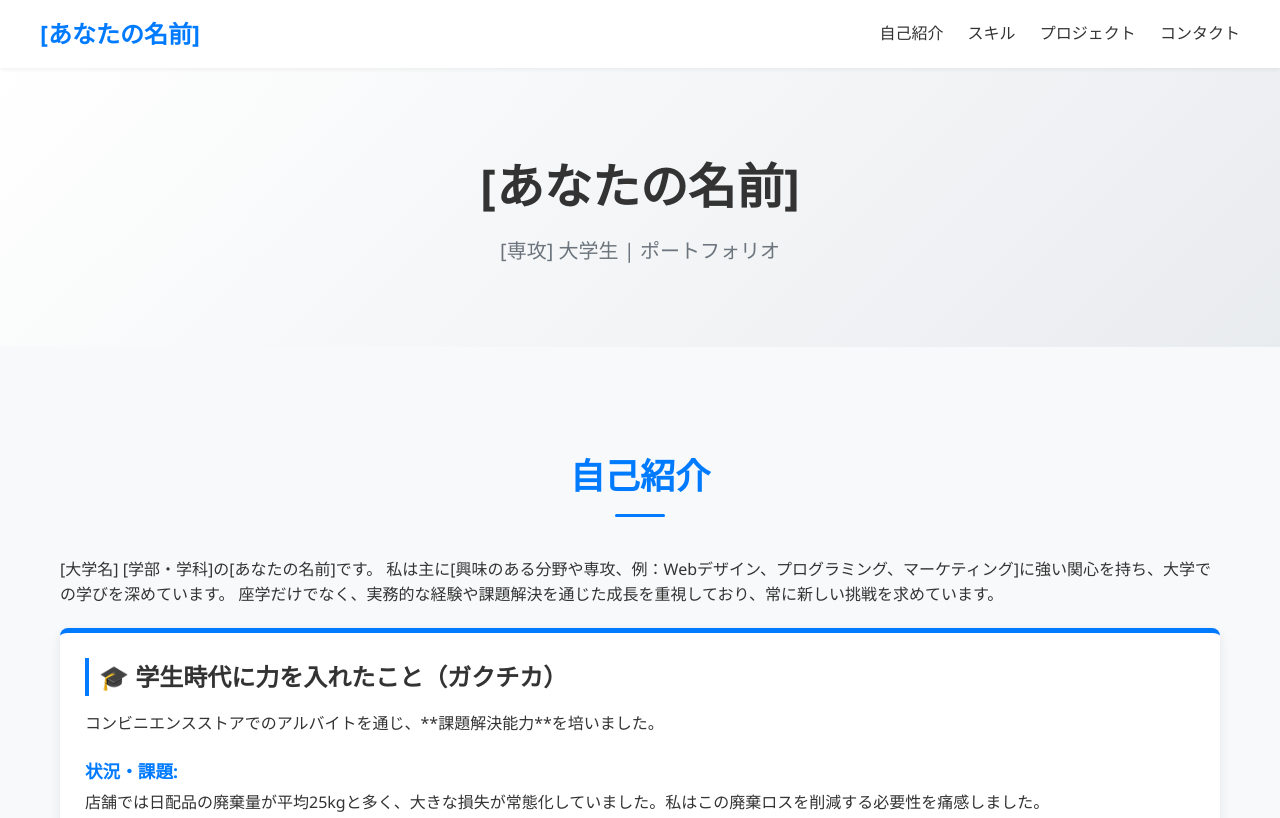
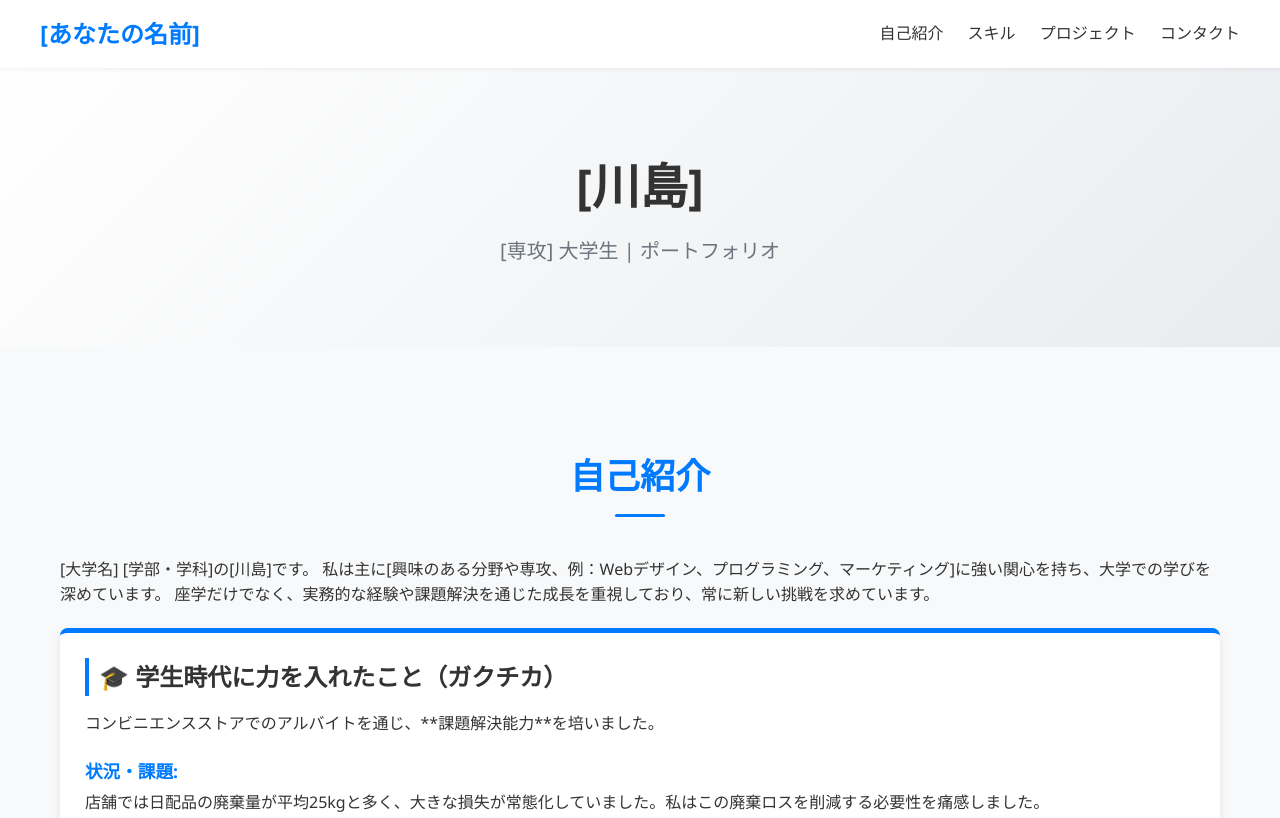
Before and after one commit to hio2933/portfolio, a plain HTML site: page index.html in a window 1280 px wide. Shown: the top 818 px of the page. Drawn offline with Linux system fonts and the light colour scheme.

Commit message:
Update index.html

```diff
--- a/index.html
+++ b/index.html
@@ -272,7 +272,7 @@
 
     <section id="hero" class="hero">
         <div class="container">
-            <h1>[あなたの名前]</h1>
+            <h1>[川島]</h1>
             <p>[専攻] 大学生 | ポートフォリオ</p>
         </div>
     </section>
@@ -283,7 +283,7 @@
             <div class="profile-content">
                 <div class="profile-text">
                     <p>
-                        [大学名] [学部・学科]の[あなたの名前]です。
+                        [大学名] [学部・学科]の[川島]です。
                         私は主に[興味のある分野や専攻、例：Webデザイン、プログラミング、マーケティング]に強い関心を持ち、大学での学びを深めています。
                         座学だけでなく、実務的な経験や課題解決を通じた成長を重視しており、常に新しい挑戦を求めています。
                     </p>
```
